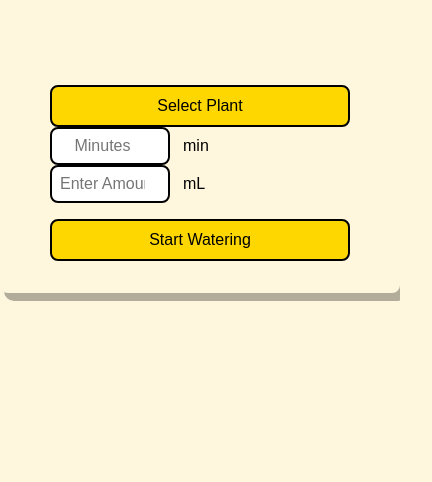
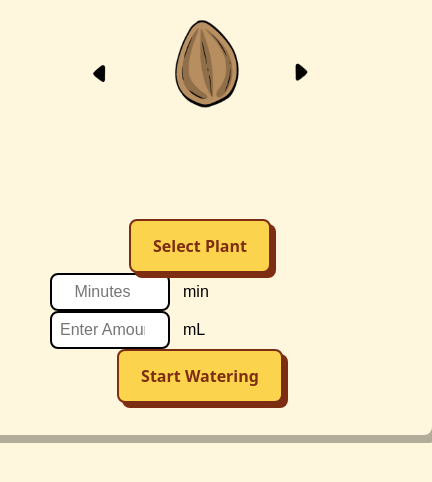
Before and after one commit to paulatwang/hackathon25, a browser extension: page popup.html in a window 400 px wide. Shown: the part 288-770 px from the top of the page, 432 px wide, since content can reach past the window. Drawn offline with Linux system fonts and the light colour scheme; a web font is replaced by a local one.

Commit message:
buttons added

```diff
--- a/popup.html
+++ b/popup.html
@@ -80,7 +80,7 @@
 
         <!-- Select Button -->
          <div class="input-container">
-        <button class="select-button" id="selectPlantButton">Select Plant</button>
+        <button class="btn" id="selectPlantButton">Select Plant</button>
 
         <script>
             // Event listener for the Select Plant button
@@ -134,7 +134,7 @@
            <span>mL</span>
             </div>
             <!-- Select Button -->
-            <button class="select-button" id="startWatering">Start Watering</button>
+            <button class="btn" id="startWatering">Start Watering</button>
         </div>
     </div>
 
@@ -146,7 +146,7 @@
             <p>Time Remaining: <span id="hydrationReminder">0</span> min</p>
             <p>Total Water Drank: <span id="hydrationData.totalWaterDrank">0</span> ml</p>
         </div>
-        <button class="timer-button" id="backButton">Go Back</button>
+        <button class="btn" id="backButton">Go Back</button>
 
     </div>
 
--- a/styles/popup.css
+++ b/styles/popup.css
@@ -157,7 +157,7 @@ input[type="number"] {
 }
 .select-button {
     width: 100%;
-    margin-top: 1rem;
+    margin-top: 10px;
     padding: 10px 20px;
     font-size: 16px;
     background-color: #FFD700;
@@ -168,6 +168,18 @@ input[type="number"] {
     margin-right: 10px;
 }
 
+/*.select-plant {
+    width: 120px;
+    margin-top: -10px;
+    padding: 5px 10px;
+    font-size: 16px;
+    background-color: #00ef8f;
+    border: 2px solid #000;
+    border-radius: 8px;
+    cursor: pointer;
+    align-items: center;
+    margin-right: 0px;
+}*/
 .select-button:hover {
     background-color: #E6C200;
 }
@@ -187,3 +199,86 @@ input[type="number"] {
 .pulse {
     animation: pulse 0.5s; /* Duration of the pulse animation */
 }
+
+.btn {
+    --btn-color: rgb(124 45 18);
+    --btn-bg: rgb(252 211 77);
+    position: relative;
+    display: inline-flex;
+    align-items: center;
+    justify-content: center;
+    gap: 6px;
+    background-color: var(--btn-bg);
+    color: var(--btn-color);
+    padding: 14px 22px;
+    border-radius: 8px;
+    border: 0;
+    cursor: pointer;
+    font-weight: 600;
+    font-size: 1rem;
+    font-family: system-ui;
+    border: 2px solid var(--btn-color);
+    transition: 100ms ease;
+    box-shadow: 5px 5px 0 0 var(--btn-color);
+  }
+
+  .btn--secondary {
+    --btn-color: #444;
+    --btn-bg: #fafafa;
+  }
+
+  .btn svg {
+    width: 20px;
+    height: 20px;
+    flex-shrink: 0;
+  }
+
+  .btn:hover {
+    box-shadow: 2px 2px 0 0 var(--btn-color);
+  }
+
+  .btn:active {
+    transition: 50ms ease;
+    box-shadow:  0 0 0 0 var(--btn-color);
+  }
+
+  .btn:focus-visible {
+    outline: 0;
+    --btn-color: #002cc8;
+  }
+
+  .btn:focus-visible::after {
+    position: absolute;
+    left: 50%;
+    top: calc(100% + 12px);
+    transform: translateX(-50%);
+    content: "\21E7";
+    animation: float .5s ease-in-out infinite;
+  }
+
+  @keyframes float {
+      0% {
+          transform: translateX(-50%) translatey(0px);
+      }
+      50% {
+          transform: translateX(-50%) translatey(-6px);
+      }
+      100% {
+          transform: translateX(-50%) translatey(0px);
+      }
+  }
+
+  html, body {
+    height: 100%;
+  }
+
+  body {
+    display: grid;
+    place-content: center;
+  }
+
+  .container {
+    display: flex;
+    flex-wrap: wrap;
+    gap: 16px;
+  }
```
